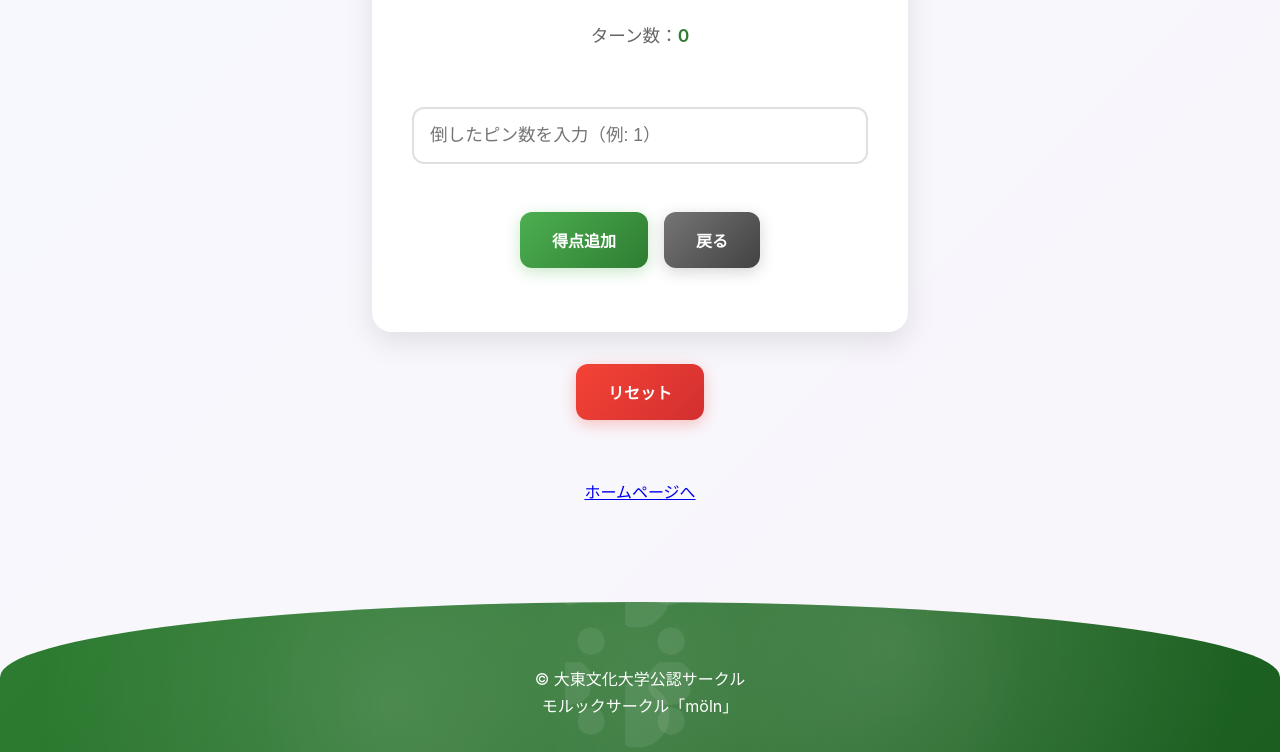
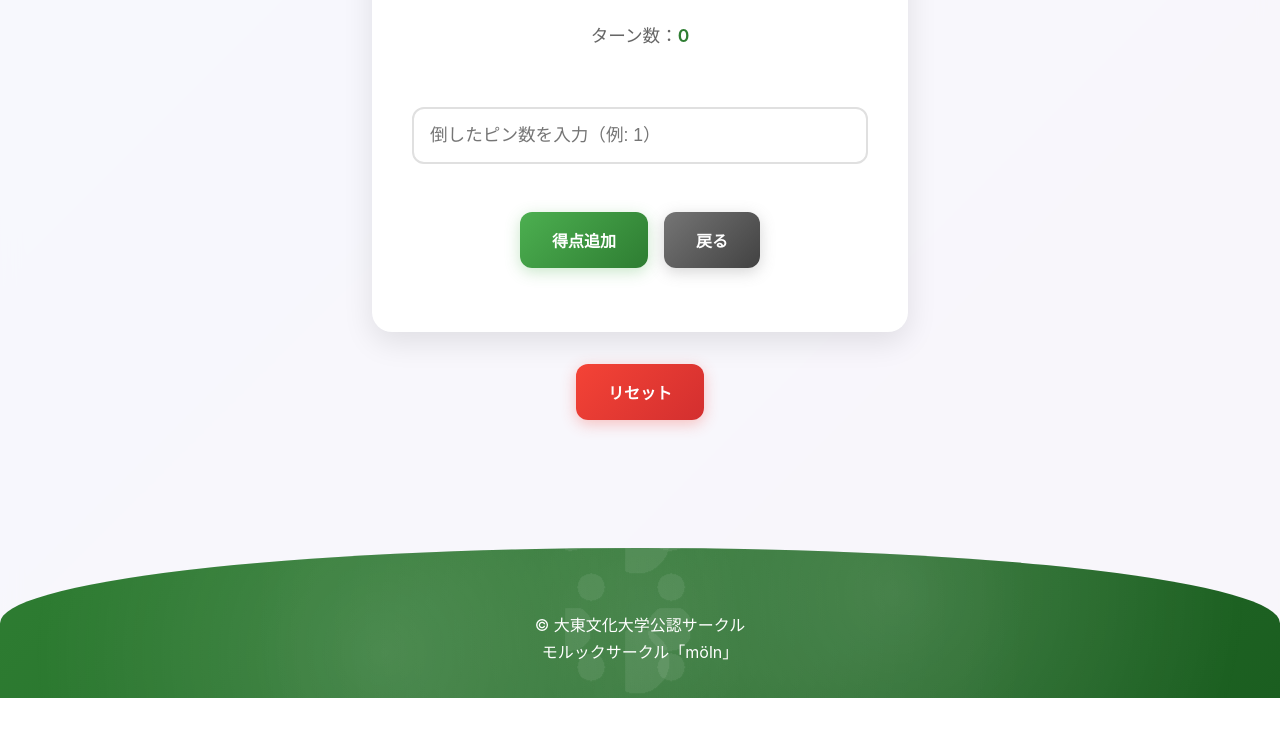
Before and after one commit to dbu-molkky/score, a plain HTML site: page index.html in a window 1280 px wide. Shown: the part 528-1280 px from the top of the page. After the commit the page ends 1226 px from the top, so only its background shows below. Drawn offline with Linux system fonts and the light colour scheme.

Commit message:
Update index.html

```diff
--- a/index.html
+++ b/index.html
@@ -422,10 +422,6 @@
 
       <button onclick="resetGame()" class="reset">リセット</button>
 
-　　　　<div style="text-align: center; padding: 0 2rem;">
-       <a href="https://dbu-molkky.github.io/homepage/" class="homepage-btn" target="_blank">ホームページへ</a>
-      </div>
-
     </div>
 
     <footer>
```
